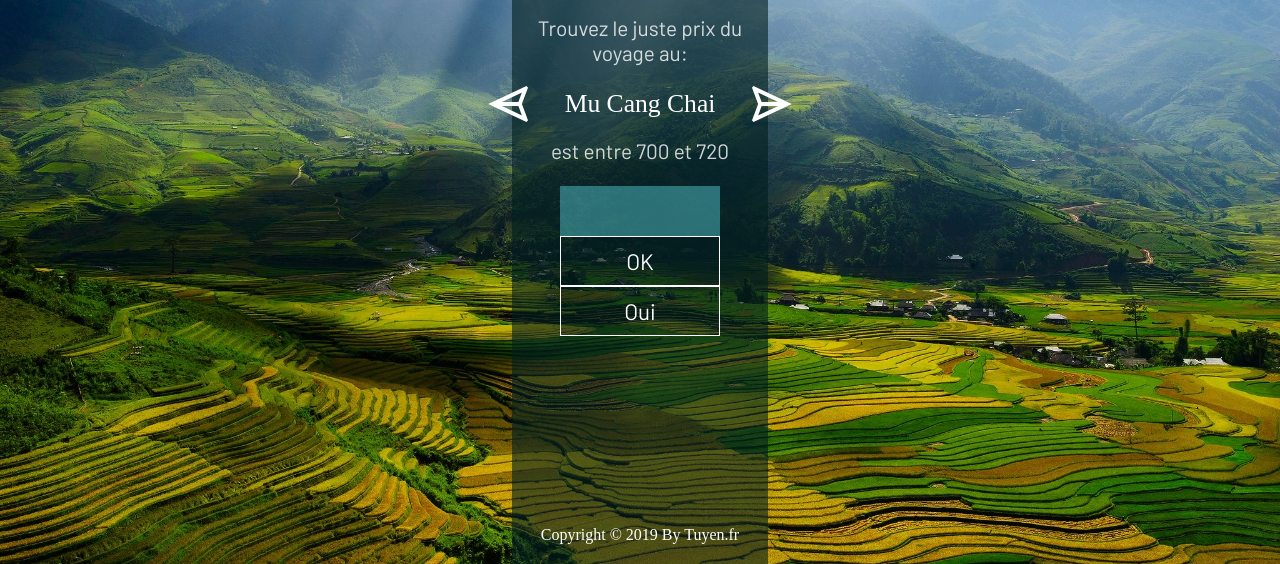
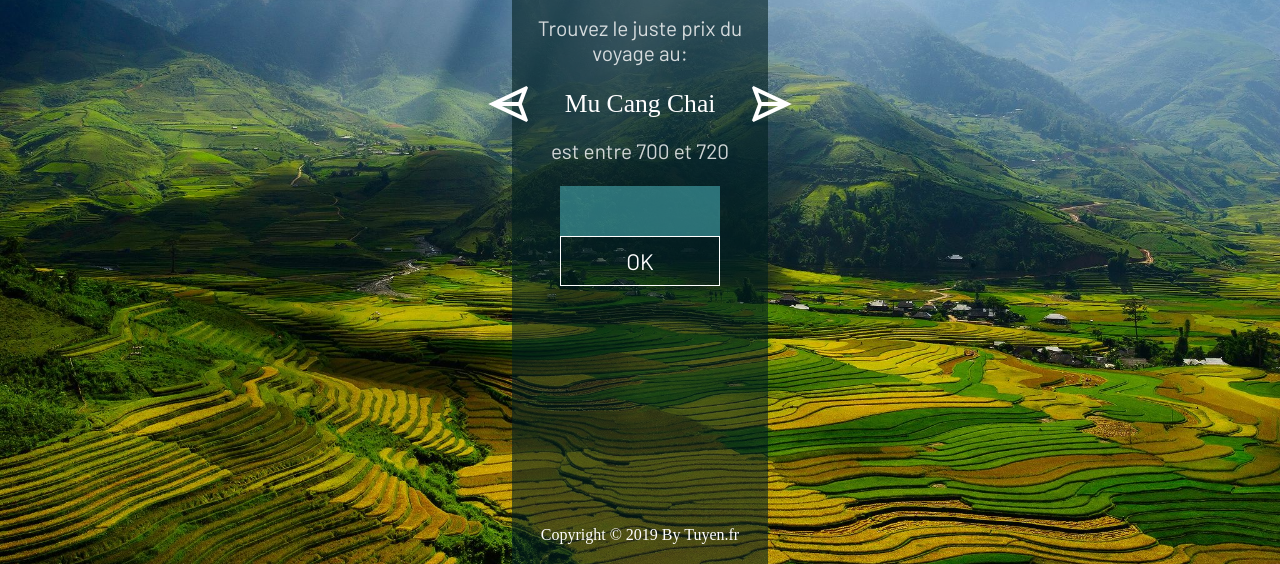
Before and after one commit to tuyengabi/juste-prix-jeu, a plain HTML site: page index.html in a window 1280 px wide. Both pictures are taken after a click on the button "Start". Shown: the part 236-800 px from the top of the page. Drawn offline with nearby package versions, Linux system fonts and the light colour scheme; a web font is replaced by a local one.

Commit message:
hidden btnPlay

```diff
--- a/index.html
+++ b/index.html
@@ -50,8 +50,8 @@
                 <button id="btnStart" class="btn" type="button">
                     Start
                 </button>
-                <button id="btnJouer" class="btn" type="button">
-                    Oui
+                <button id="btnPlay" class="btn before-start" type="button">
+                    OK
                 </button>
             </form>
 
--- a/index.js
+++ b/index.js
@@ -54,5 +54,9 @@ document.getElementById("btnStart").addEventListener("click", function () {
 });
 
 document.getElementById("btnStart").addEventListener("click", function () {
-    document.getElementById("btnStart").innerHTML = "OK";
+    document.getElementById("btnStart").style.display = "none";
 });
+
+document.getElementById("btnStart").addEventListener("click", function () {
+    document.getElementById("btnPlay").style.visibility = "visible";
+});
--- a/script.js
+++ b/script.js
@@ -1,5 +1,5 @@
 let prixMystere = determinerPrixMystere(700, 720);
-let ok = document.getElementById("btnJouer");
+let ok = document.getElementById("btnPlay");
 let compteur = 0;
 
 ok.addEventListener("click", leJeu, false);
```
